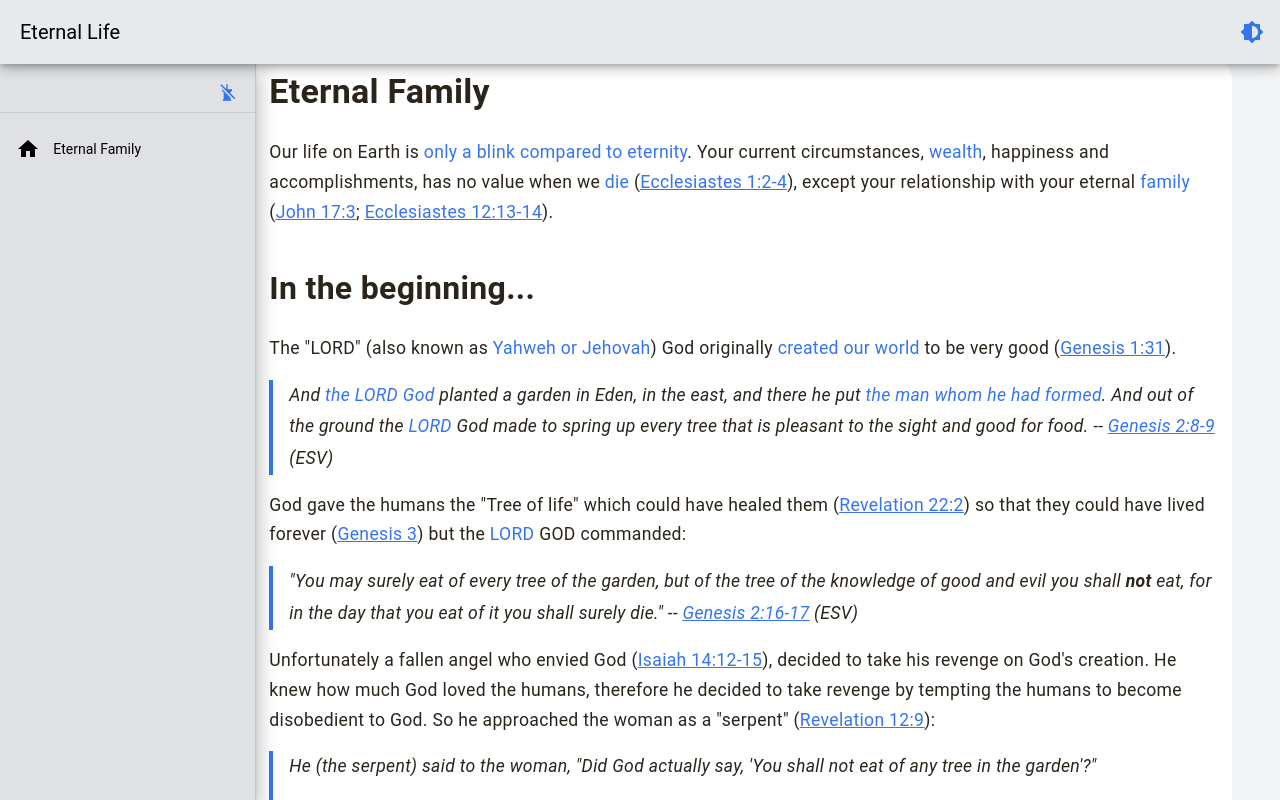
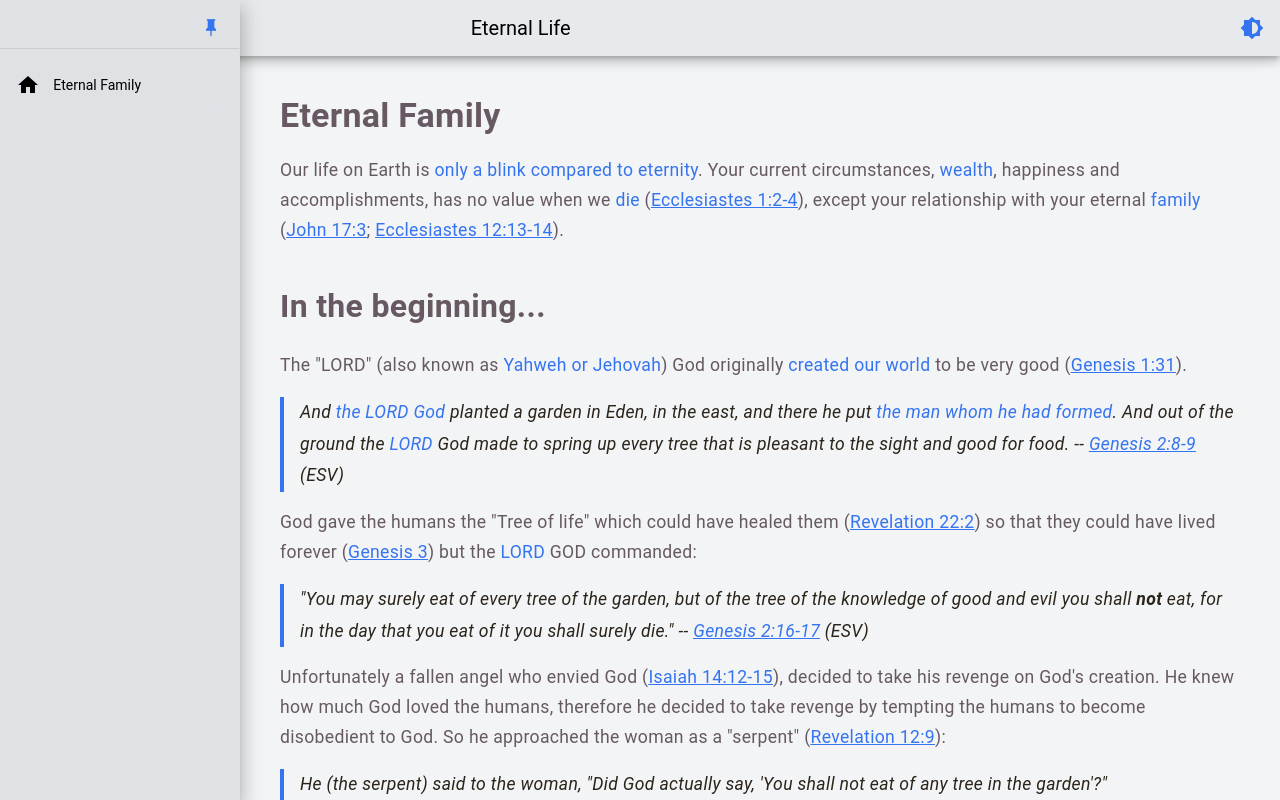
Before and after one commit to JasperCiti/ofgod, a Nuxt app: page / in a window 1280 px wide. Shown: the top 800 px of the page. Built offline with nearby package versions, Linux system fonts and the light colour scheme.

Commit message:
Fix application rail.

```diff
--- a/app/layouts/default.vue
+++ b/app/layouts/default.vue
@@ -1,34 +1,158 @@
 <template>
-  <v-container fluid class="pa-0">
-    <v-app-bar flat>
-      <v-app-bar-title>Eternal Life</v-app-bar-title>
-      <v-spacer />
-      <v-btn icon="mdi-brightness-6" @click="toggleTheme" />
-    </v-app-bar>
+  <v-app>
+    <AppBar
+      :title="'Eternal Life'"
+      :show-menu-toggle="showMenuToggle"
+      @toggle-menu="isMenuOpen = !isMenuOpen"
+    />
 
-    <v-row no-gutters>
-      <v-col cols="12" md="3" lg="2">
-        <v-navigation-drawer permanent :rail="display.mdAndDown.value">
-          <AppNavigation />
-        </v-navigation-drawer>
-      </v-col>
+    <v-navigation-drawer
+      v-model="isMenuOpen"
+      :rail="mdAndUp && !isPinned"
+      :temporary="!mdAndUp && !isPinned"
+      :permanent="mdAndUp || isPinned"
+      :expand-on-hover="mdAndUp && !isPinned"
+      :style="{ zIndex: 1010 }"
+      :width="240"
+      :rail-width="56"
+      location="left"
+      class="navigation-rail"
+    >
+      <AppNavigation
+        :is-open="isMenuOpen"
+        :is-rail="mdAndUp && !isPinned"
+        :is-pinned="isPinned"
+        @update:is-open="isMenuOpen = $event"
+        @update:is-pinned="handlePinToggle"
+        @menu-item-click="handleMenuItemClick"
+      />
+    </v-navigation-drawer>
 
-      <v-col>
-        <v-container class="py-8">
-          <slot />
-        </v-container>
-      </v-col>
-    </v-row>
-  </v-container>
+    <v-main>
+      <v-container class="py-8">
+        <slot />
+      </v-container>
+    </v-main>
+  </v-app>
 </template>
 
 <script setup lang="ts">
-import { useTheme, useDisplay } from 'vuetify'
+import { ref, computed, watch, onMounted } from 'vue'
+import { useDisplay } from 'vuetify'
+import AppBar from '~/components/AppBar.vue'
+import AppNavigation from '~/components/AppNavigation.vue'
 
-const theme = useTheme()
 const display = useDisplay()
+const mdAndUp = computed(() => display.mdAndUp.value)
+const { xs, sm } = display
 
-function toggleTheme() {
-  theme.global.name.value = theme.global.current.value.dark ? 'light' : 'dark'
+// State management
+const isMenuOpen = ref(false)
+const isPinned = ref(false)
+const isInitialized = ref(false)
+
+// Show menu toggle on xs and sm resolutions
+const showMenuToggle = computed(() => {
+  return xs.value || sm.value
+})
+
+// Load pin state from localStorage
+const loadPinState = () => {
+  if (import.meta.client) {
+    // On narrow screens, always unpinned
+    if (!mdAndUp.value) {
+      isPinned.value = false
+      return
+    }
+
+    // On wide screens: default to pinned unless explicitly set to false
+    const savedPinState = localStorage.getItem('navigationRailPinned')
+    isPinned.value = savedPinState !== 'false'
+  }
+}
+
+// Save pin state to localStorage
+const savePinState = (pinned: boolean) => {
+  if (import.meta.client) {
+    localStorage.setItem('navigationRailPinned', String(pinned))
+  }
+}
+
+// Initialize menu state on mount
+onMounted(() => {
+  // Load pin state from localStorage
+  loadPinState()
+
+  // Set initial menu state based on pin state
+  isMenuOpen.value = isPinned.value || mdAndUp.value
+
+  // Mark as initialized after setup is complete
+  isInitialized.value = true
+})
+
+// Handle pin toggle
+const handlePinToggle = (pinned: boolean) => {
+  isPinned.value = pinned
+  savePinState(pinned)
+
+  // When pinning, ensure menu is open
+  if (pinned) {
+    isMenuOpen.value = true
+  }
+}
+
+// Watch pin state changes
+watch(isPinned, (newPinned) => {
+  if (newPinned) {
+    // When pinned, keep menu open
+    isMenuOpen.value = true
+  }
+})
+
+// Watch for screen size changes
+watch(mdAndUp, (newMdAndUp) => {
+  // Skip during initial load - let onMounted handle it
+  if (!isInitialized.value) return
+
+  if (!newMdAndUp) {
+    // Switching to mobile: unpin and close
+    isPinned.value = false
+    isMenuOpen.value = false
+  } else {
+    // Switching to desktop: restore pin state and open drawer
+    loadPinState()
+    isMenuOpen.value = true
+  }
+})
+
+// Handle menu item click - close drawer on mobile after navigation
+const handleMenuItemClick = () => {
+  if (!mdAndUp.value && !isPinned.value) {
+    isMenuOpen.value = false
+  }
 }
 </script>
+
+<style scoped>
+/* MD3 Navigation Rail Layout Styling */
+.navigation-rail {
+  border-right: 1px solid rgb(var(--v-theme-outline-bars)) !important;
+}
+
+.navigation-rail :deep(.v-navigation-drawer__content) {
+  overflow: visible !important;
+}
+
+/* Ensure proper z-index ordering - navigation rail on top */
+:deep(.v-app-bar) {
+  z-index: 1000 !important;
+}
+
+.navigation-rail {
+  z-index: 1010 !important;
+  position: fixed !important;
+  top: 0 !important;
+  left: 0 !important;
+  height: 100vh !important;
+}
+</style>
--- a/app/pages/index.vue
+++ b/app/pages/index.vue
@@ -1,6 +1,5 @@
 <template>
   <article>
-    <v-card flat>
       <v-card-title class="text-h4 font-weight-bold">
         {{ pageTitle }}
       </v-card-title>
@@ -16,7 +15,6 @@
         </div>
         <MarkdownRenderer v-else-if="page?.body" :content="page.body" />
       </v-card-text>
-    </v-card>
   </article>
 </template>
 
```
